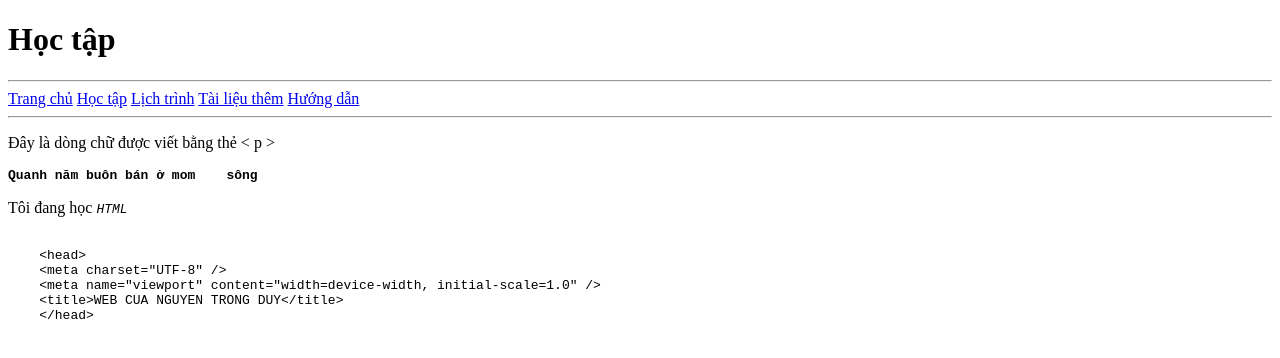
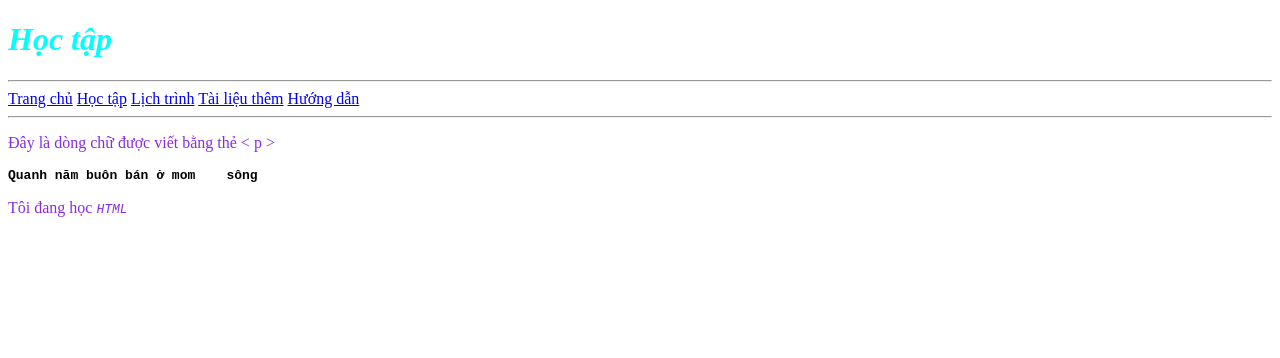
Before and after one commit to NTDuy7206/webcuaduy, a plain HTML site: page img/hoctap.html in a window 1280 px wide. Drawn offline with nearby package versions, Linux system fonts and the light colour scheme.

Commit message:
18/11/2025

```diff
--- a/img/hoctap.html
+++ b/img/hoctap.html
@@ -3,6 +3,7 @@
   <head>
     <meta charset="UTF-8" />
     <meta name="viewport" content="width=device-width, initial-scale=1.0" />
+    <link rel="stylesheet" href="style.css" />
     <title>WEB CUA NGUYEN TRONG DUY</title>
     <link
       rel="stylesheet"
@@ -12,7 +13,7 @@
   <body>
     <h1>Học tập</h1>
     <hr />
-    <a href="/img/web.html">Trang chủ</a>
+    <a href="/img/trangchu.html">Trang chủ</a>
     <a href="/img/hoctap.html">Học tập</a>
     <a href="/img/lich.html">Lịch trình</a>
     <a href="/img/tailieu.html">Tài liệu thêm</a>
@@ -23,13 +24,6 @@
     <p>
       Tôi đang học <code><em>HTML</em></code>
     </p>
-    <pre><code>
-    &lt;head&gt;
-    &lt;meta charset=&quot;UTF-8&quot; /&gt;
-    &lt;meta name=&quot;viewport&quot; content=&quot;width=device-width, initial-scale=1.0&quot; /&gt;
-    &lt;title&gt;WEB CUA NGUYEN TRONG DUY&lt;/title&gt;
-    &lt;/head&gt;
-  </code></pre>
     <script src="https://cdn.jsdelivr.net/npm/prismjs@1.29.0/components/prism-core.min.js"></script>
     <script src="https://cdn.jsdelivr.net/npm/prismjs@1.29.0/plugins/autoloader/prism-autoloader.min.js"></script>
   </body>
--- a/img/style.css
+++ b/img/style.css
@@ -1,6 +1,13 @@
-h1{
-    color: aqua;
+h1 {
+  /* Đổi màu chữ của h1 */
+  color: aqua;
+  /* Kiểu chữ của h1 */
+  font-style: italic;
 }
-p{
-    color: blueviolet;
+p {
+  /* Đổi màu chữ của paragraph */
+  color: blueviolet;
 }
+h2 {
+  opacity: 0.3;
+}
```
Also changed, not shown: img/huongdan.html (+2 -1 lines), img/lich.html (+3 -2 lines), img/tailieu.html (+3 -1 lines), img/trangchu.html (+7 -4 lines).
